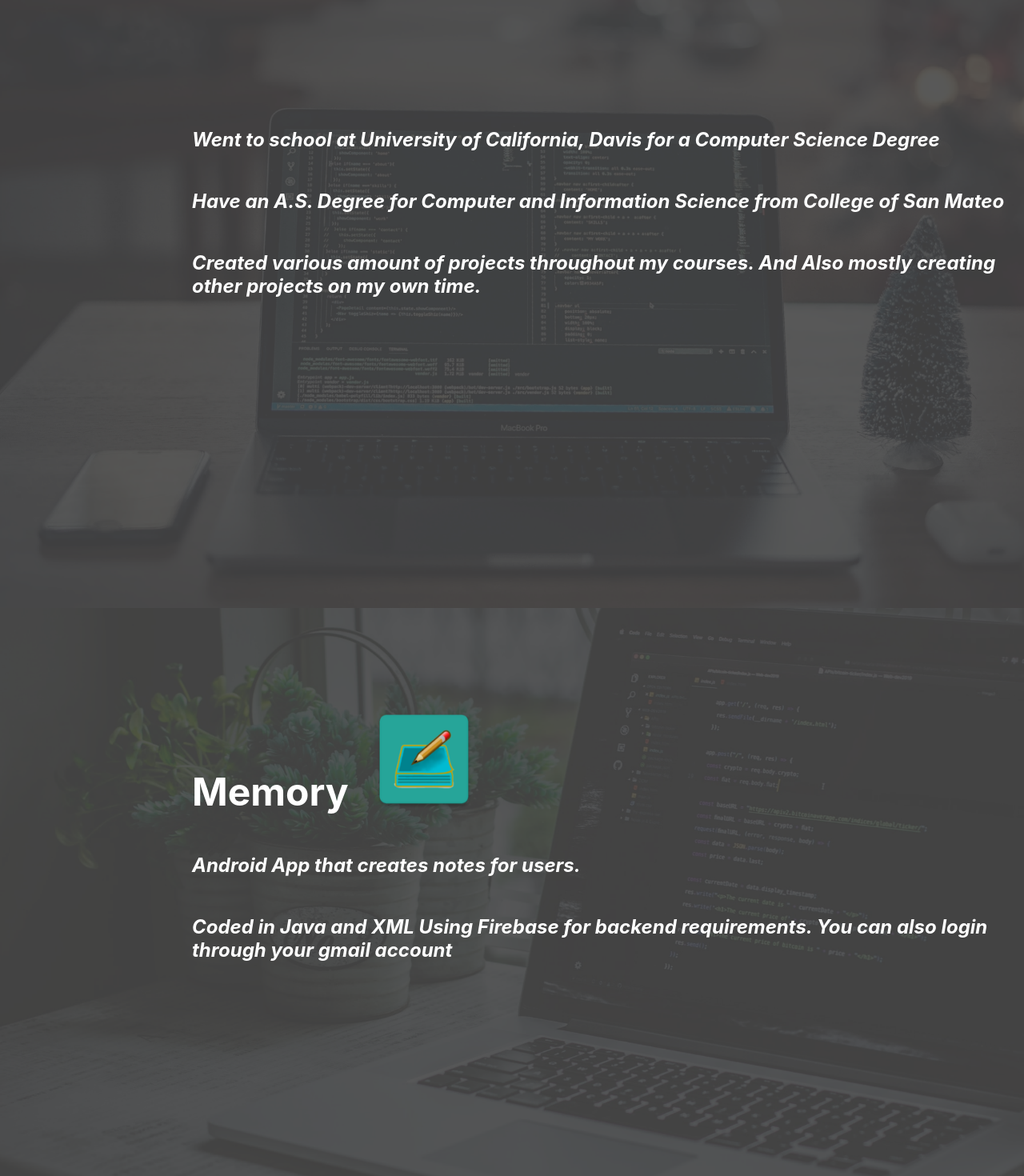
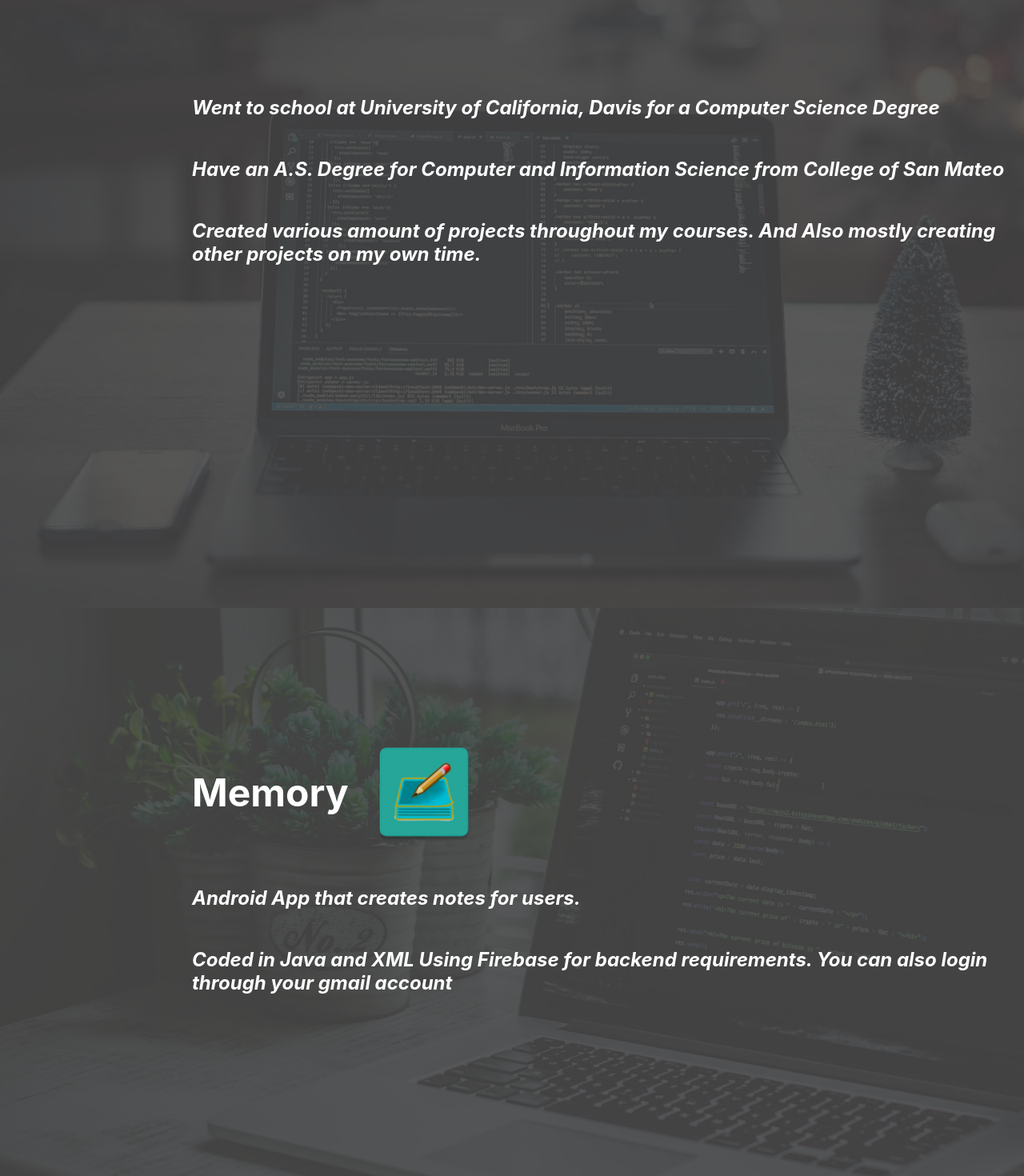
Before and after one commit to JBuhay34/jbuhay34.github.io, a React (Create React App) app: page / in a window 1280 px wide. Shown: the part 840-2310 px from the top of the page at 80% size. Built offline with nearby package versions, Linux system fonts and the light colour scheme.

Commit message:
Fixing the layout margins

```diff
--- a/src/App.css
+++ b/src/App.css
@@ -64,16 +64,15 @@ h3{
   margin-top: 4em;
 }
 
-
+.First{
+  margin-top: 20vh;
+}
 
 .Arrow{
   margin-top: .5em;
   align-self: center;
 }
 
-.First{
-  margin-top: 25vh;
-}
 
 .Design1{
   position: absolute;
@@ -90,12 +89,15 @@ h3{
 }
 
 .MemoryLogo{
+  margin-top: 20vh;
+
   margin-left: 1em;
   width: 140px;
   height: 140px;
 }
 
 .ScoodleLogo{
+  margin-top: 20vh;
   margin-left: 1em;
   width: 100px;
   height: 100px;
@@ -119,7 +121,7 @@ h3{
   display: flex;
   flex-direction: row;
   flex-wrap: wrap;
-  align-items: flex-end;
+  align-items: center;
 }
 
 @media screen and (max-width: 800px) {
@@ -151,4 +153,21 @@ h3{
   .ScoodleEg{
     display: none;
   }
+
 }
+
+@media screen and (max-width: 1000px) {
+  .Design1{
+    position: absolute;
+    height: 15vh;
+    bottom: 0%;
+    right: 0%;
+  }
+
+  .Design2{
+    position: absolute;
+    height: 5vh;
+    bottom: 0%;
+    right: 0%;
+  }
+}
```
